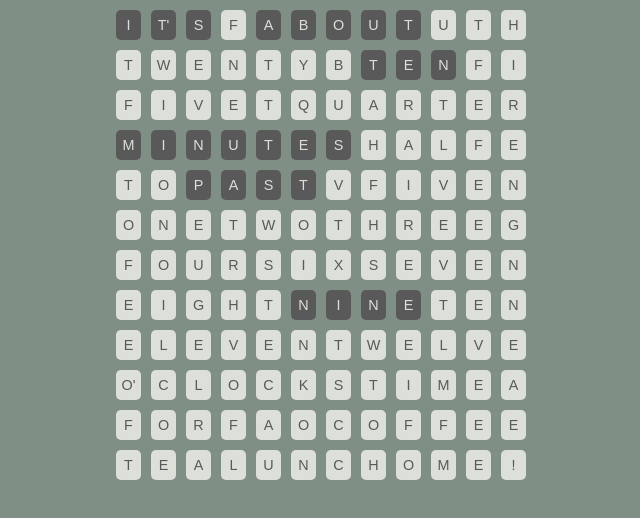
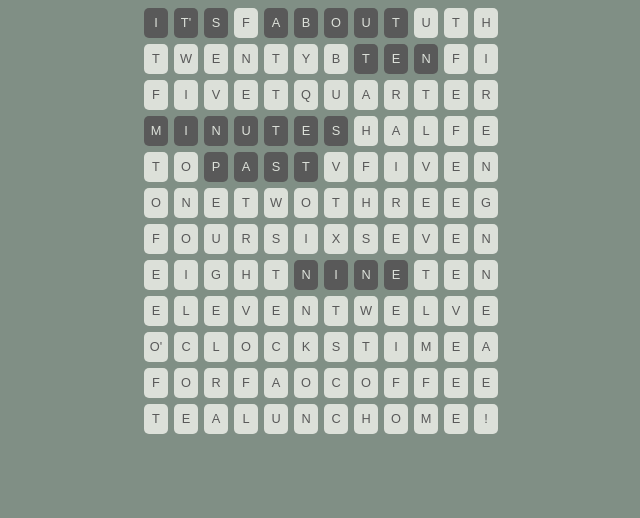
Before and after one commit to dayokesola/clock, a plain HTML site: page index.htm in a window 1280 px wide. Shown: the whole page, without its empty margins (319-959 px from the left). Drawn offline with Linux system fonts and the light colour scheme.

Commit message:
chaged hr format

```diff
--- a/index.htm
+++ b/index.htm
@@ -5,6 +5,7 @@
     <meta http-equiv="Content-Type" content="text/html; charset=UTF-8">
     <meta http-equiv="X-UA-Compatible" content="IE=edge">
     <meta name="viewport" content="width=device-width, initial-scale=1.0, user-scalable=0, minimal-ui">
+    <meta http-equiv="refresh" content="1800000">
     <title>Dayo's Cool Clock</title>
     <link rel="stylesheet" type="text/css" href="style.css?id=bds7hs">
 </head>
@@ -31,7 +32,8 @@
                 bg_on_bg: "#595959",
                 bg_on_text: "#dce0d9",
                 bg_off_bg: "#dce0d9",
-                bg_off_text: "#595959"
+                bg_off_text: "#595959",
+                interval: 10000,
             }
         },
         computed: {
@@ -44,11 +46,10 @@
                 this.update_clock();
                 $(".flex-container div:nth-child(2)").append("'");
                 $(".flex-container div:nth-child(109)").append("'");
-
                 $("body").css("background-color", this.bg_body);
                 setInterval(() => {
                     this.update_clock();
-                }, 60 * 1000);
+                }, this.interval);
             },
             light(char) {
                 this.time.push(char);
@@ -92,10 +93,11 @@
             },
             update_clock() {
                 var dtm = new Date();
-                var hr = Sugar.String.toNumber(Sugar.Date.format(dtm, '{h}'));
+                var hr = Sugar.String.toNumber(Sugar.Date.format(dtm, '%I'));
                 var min = Sugar.String.toNumber(Sugar.Date.format(dtm, '{m}'));
                 var sec = Sugar.String.toNumber(Sugar.Date.format(dtm, '{s}'));
                 var mili = Sugar.String.toNumber(Sugar.Date.format(dtm, '{HH}{mm}'));
+                console.log(`${hr}:${min}:${sec}:${mili}`);
                 this.time = [];
                 $(".flex-container").children().css("background-color", this.bg_off_bg);
                 $(".flex-container").children().css("color", this.bg_off_text);
--- a/style.css
+++ b/style.css
@@ -2,19 +2,19 @@ body {
   font-family: Arial, sans-serif;
   margin: 0;
   padding: 0;
-  font-size: 0.9em;
+  font-size: 0.8em;
 }
 
 .flex-container {
   display: flex;
   flex-wrap: wrap;
-  width: 420px;
+  width: 360px;
   padding: 5px;
   margin: 0 auto;
 }
 .flex-item {
-  width: 25px;
-  margin: 5px;
+  width: 24px;
+  margin: 3px;
   text-align: center;
   line-height: 30px;
   border-radius: 5px;
```
